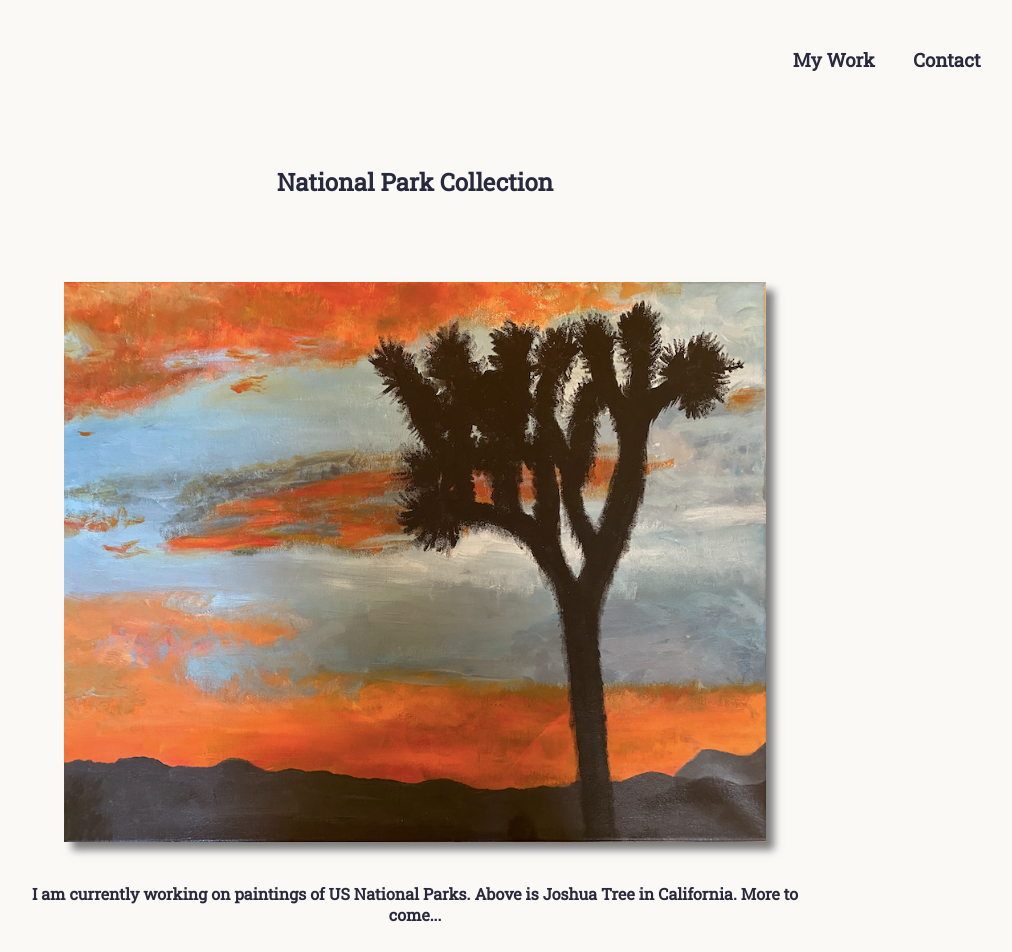
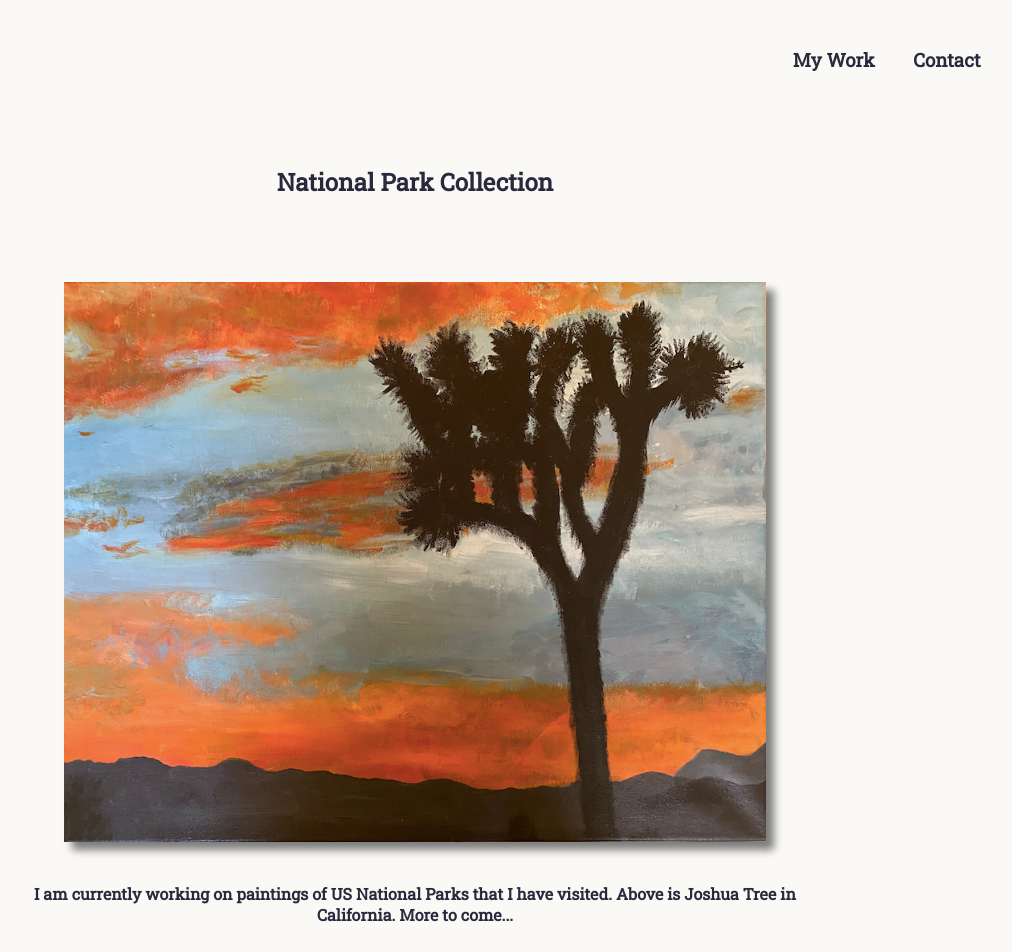
Before and after one commit to jennyhuii/personal-website, a React (Create React App) app: page /national-parks in a window 1280 px wide. Shown: the top 952 px of the page, without its empty margins (225-1237 px from the left). Built offline with nearby package versions, Linux system fonts and the light colour scheme.

Commit message:
national park paintig updates

```diff
--- a/src/pages/NationalParks.jsx
+++ b/src/pages/NationalParks.jsx
@@ -33,7 +33,8 @@ const NationalParks = () => {
                 </StyledImageContainer>
             </StyledContentContainer>
             <StyledText>
-                I am currently working on paintings of US National Parks. Above is Joshua Tree in California. More to come...
+                I am currently working on paintings of US National Parks that I have visited.
+                Above is Joshua Tree in California. More to come...
             </StyledText>
         </StyledMainContainer>
     )
```
